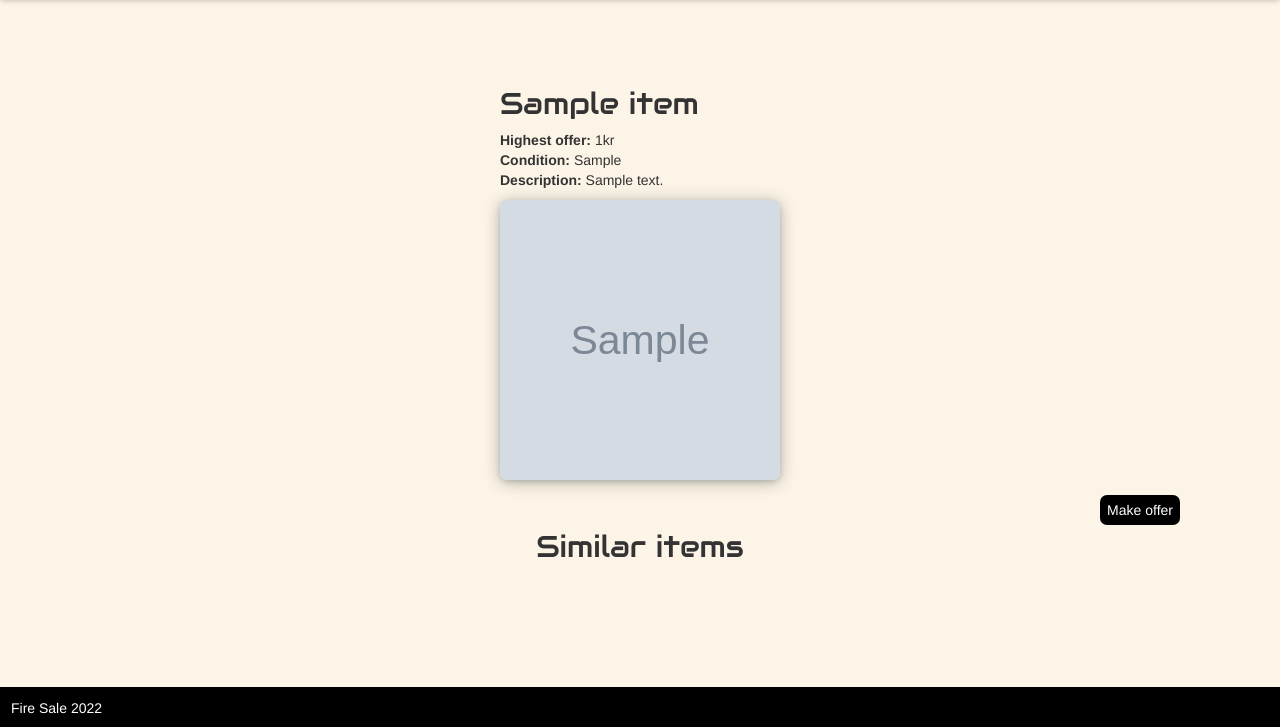
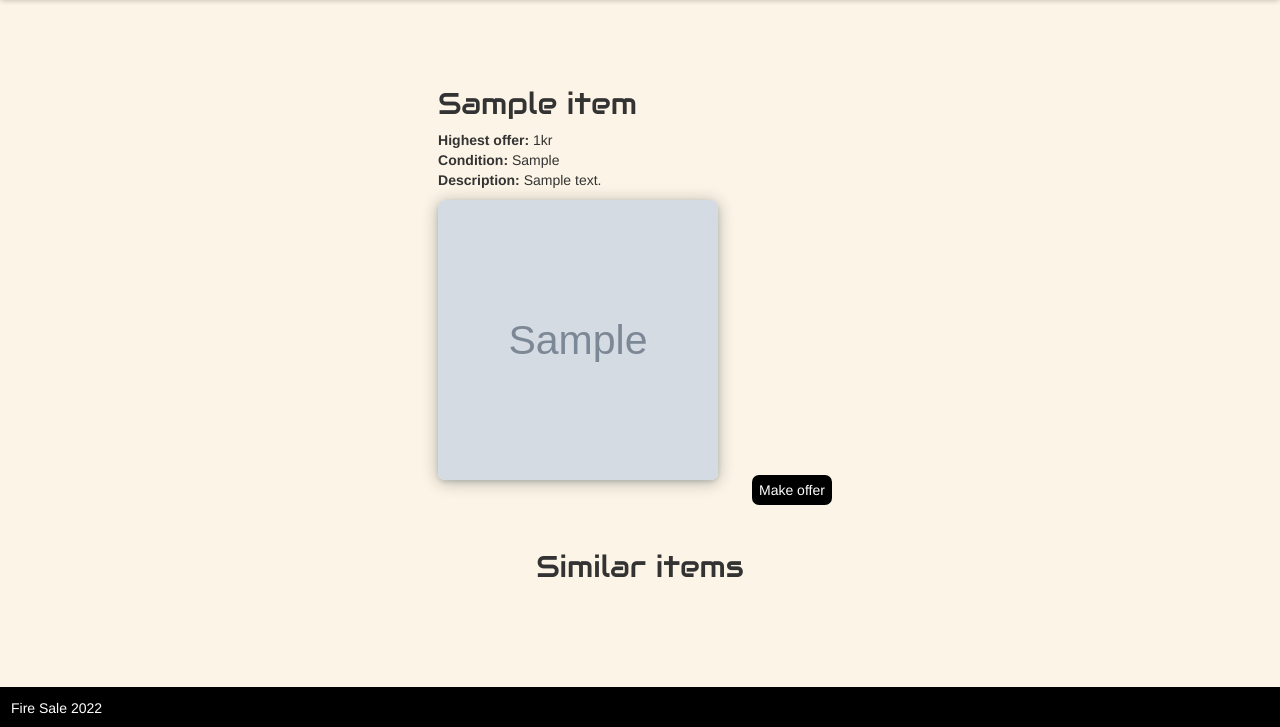
Before and after one commit to anhthuvu512/FireSale, a Django app: page /sales/1 in a window 1280 px wide. Shown: the part 73-800 px from the top of the page. Run offline with Django 4.2, Linux system fonts and the light colour scheme; tables that the repository leaves empty hold one stand-in row (values such as "Sample post"); grey boxes marked "Sample" are stand-in pictures.

Commit message:
button fixed in item_detals

```diff
--- a/fire_sale/static/css/main.css
+++ b/fire_sale/static/css/main.css
@@ -136,22 +136,23 @@ li {
     text-align: left;
 }
 
-.item-content {
+.item-content  {
     padding: 5px;
     text-align: left;
     display: inline-block;
     padding-bottom: 10px;
+
 }
-
 
 .item-detail-img {
     display: inline-block;
     padding-top: 10px;
+    padding-right: 20px;
 }
-#offer-btn {
-    position: absolute;
-    padding-right:50px;
-    right: 50px;
+
+#offer-btn, #btn-test {
+    display: inline-block;
+    padding: 10px;
 }
 
 
--- a/fire_sale/templates/sale/item_details.html
+++ b/fire_sale/templates/sale/item_details.html
@@ -19,11 +19,15 @@
         {% endfor %}
             </div>
         {% if user.id == item.seller.seller_id %}
+        <p id="btn-test">
             <a href="{% url 'add-image' item.id %}" class="button">Add image</a>
             <a href="{% url 'update-item' item.id %}" class="button">Update item</a>
             <a href="{% url 'delete-item' item.id %}" class="button">Delete item</a>
+            </p>
         {% else %}
-               <p id="offer-btn"><a href="{% url 'make-offer' item.id %}" class="button" >Make offer</a></p>
+        <p id="offer-btn">
+               <a href="{% url 'make-offer' item.id %}" class="button" >Make offer</a>
+        </p>
         {% endif %}
         </div>
 
```
